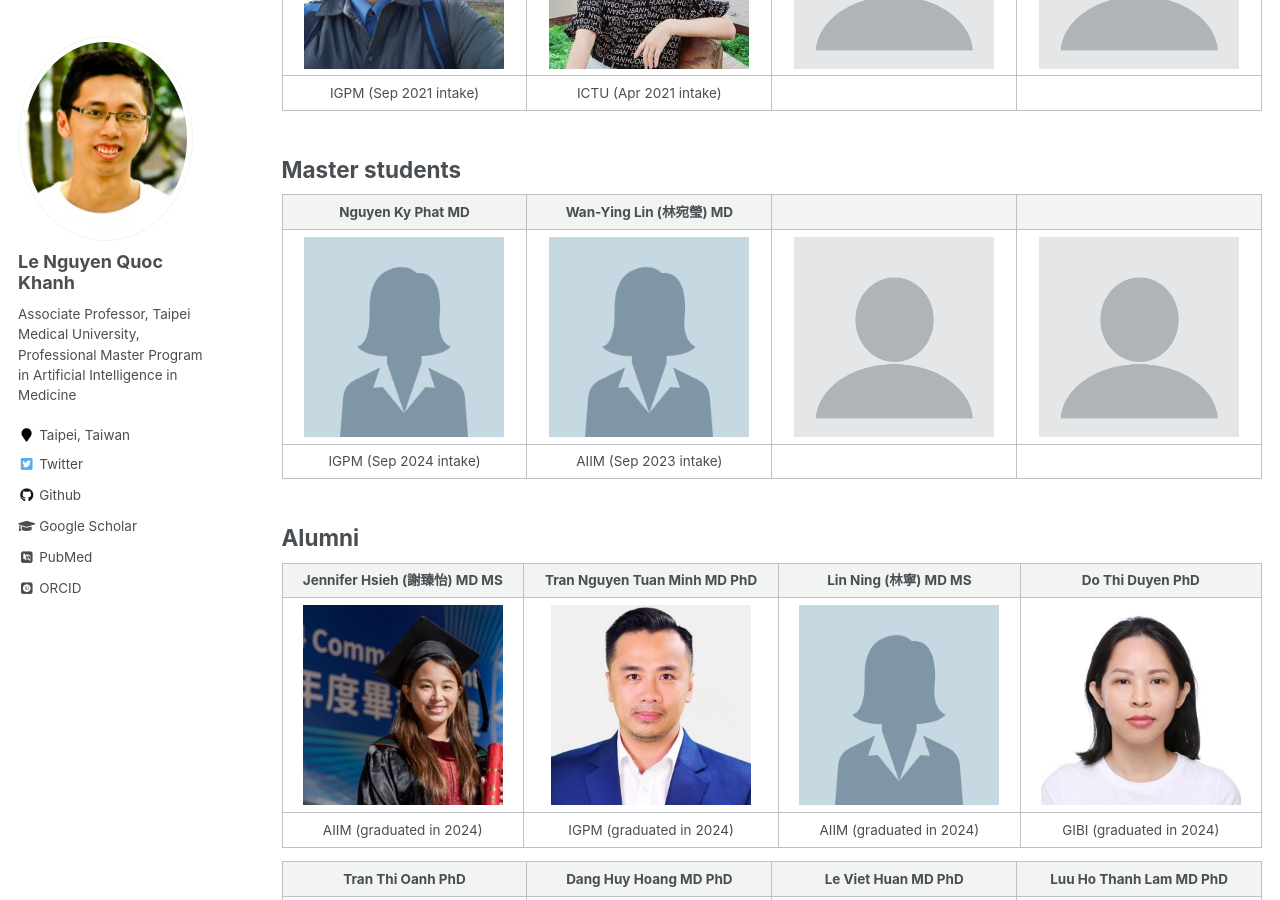
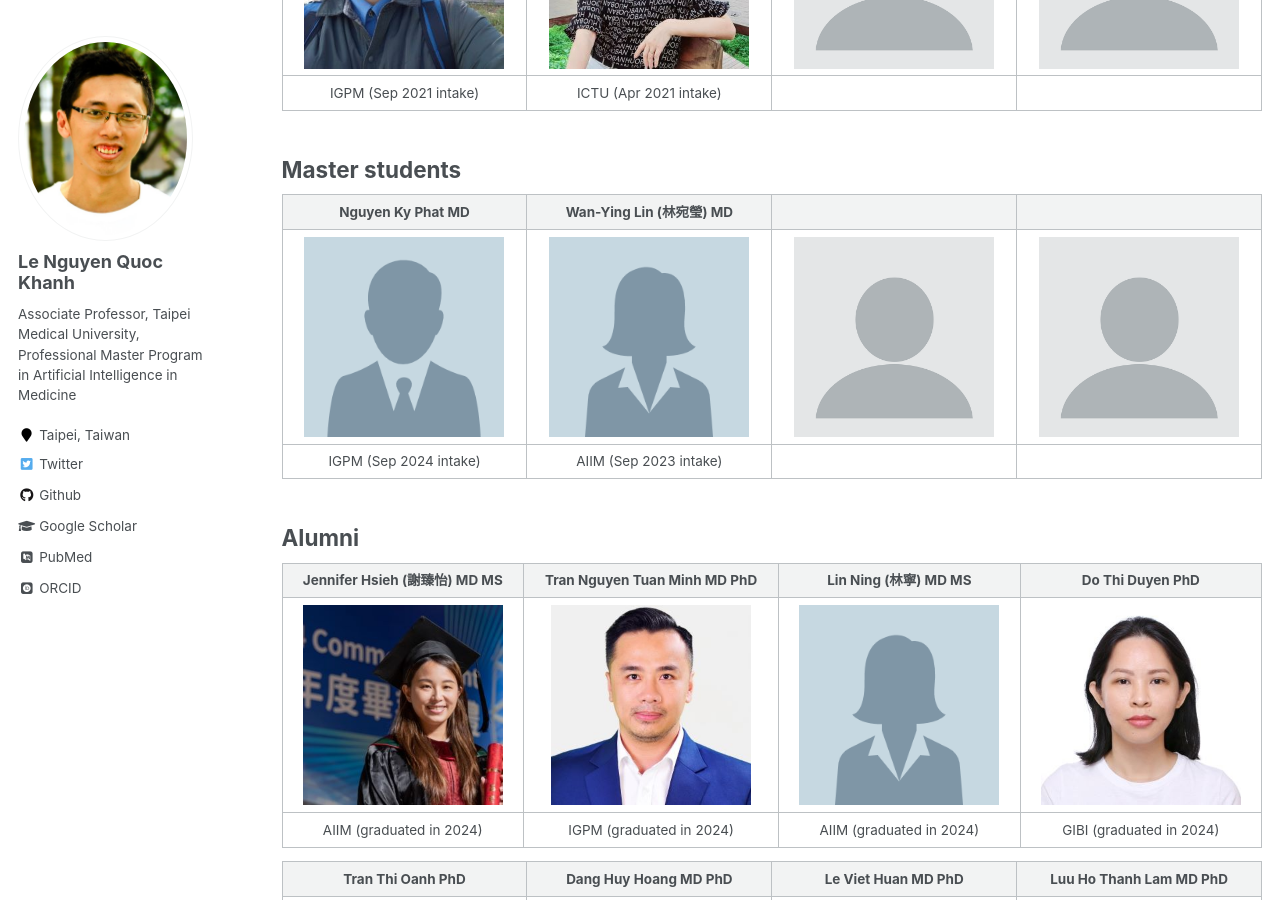
Before and after one commit to khanhlee/khanhlee.github.io, a Jekyll site: the page built from _pages/member.md, in a window 1280 px wide and 900 px high, scrolled down 1353 px. Built offline with Jekyll 4.4.1, drawn with Linux system fonts in a browser that asks for light colours; some web fonts are replaced.

Commit message:
Update member.md

```diff
--- a/_pages/member.md
+++ b/_pages/member.md
@@ -35,7 +35,7 @@ author_profile: true
 
 | Nguyen Ky Phat MD | Wan-Ying Lin (林宛瑩) MD |  |  |
 | :-------------: | :-------------: | :-----: | :-----: |
-| <img align="center" src="/images/female.png" width="200px"> | <img align="center" src="/images/female.png" width="200px"> | <img align="center" src="/images/profile.png" width="200px"> | <img align="center" src="/images/profile.png" width="200px"> |
+| <img align="center" src="/images/male.png" width="200px"> | <img align="center" src="/images/female.png" width="200px"> | <img align="center" src="/images/profile.png" width="200px"> | <img align="center" src="/images/profile.png" width="200px"> |
 | IGPM (Sep 2024 intake) | AIIM (Sep 2023 intake) |  |  |
 
 ## Alumni
```
